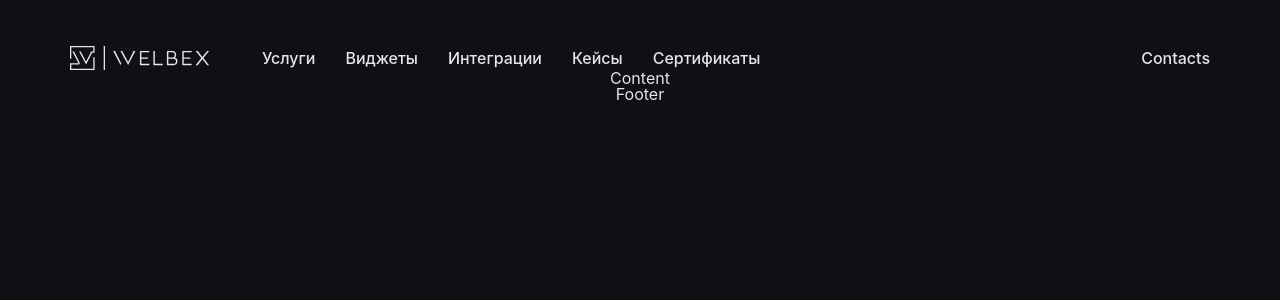
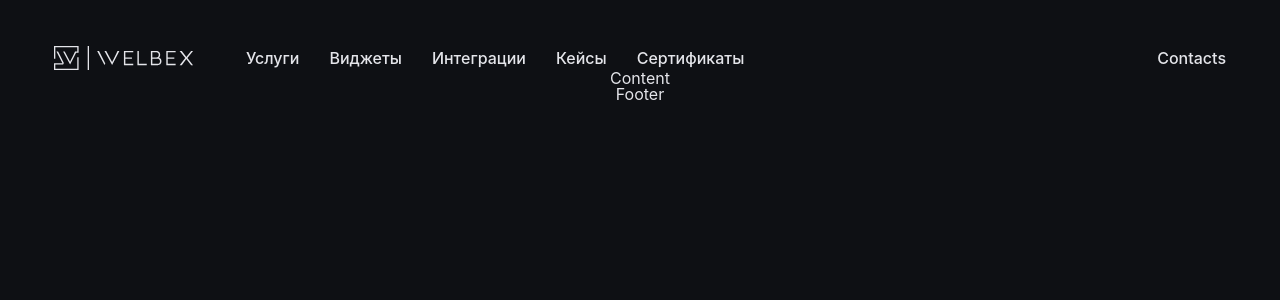
Before and after one commit to MedievalRain/welbex, a React (Vite) app: page / in a window 1280 px wide. Shown: the top 300 px of the page. Built offline with nearby package versions, Linux system fonts and the light colour scheme.

Commit message:
Fix padding

```diff
--- a/src/App.tsx
+++ b/src/App.tsx
@@ -22,8 +22,10 @@ const AppWrapper = styled.div`
   color: #e4e5ea;
   margin: auto;
   align-items: center;
-  max-width: 1140px;
+  max-width: calc(1140px + 2rem);
   padding-top: 2.875rem;
+  padding-left: 1rem;
+  padding-right: 1rem;
 `;
 
 function App() {
```
